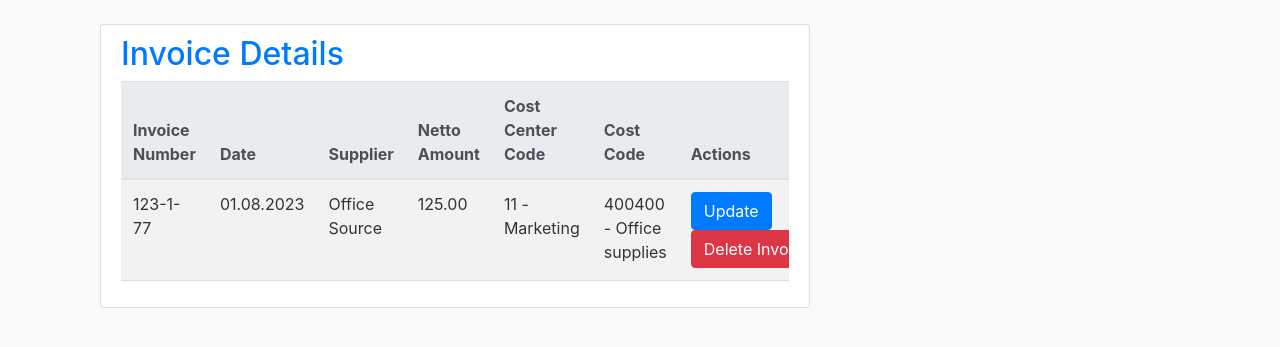
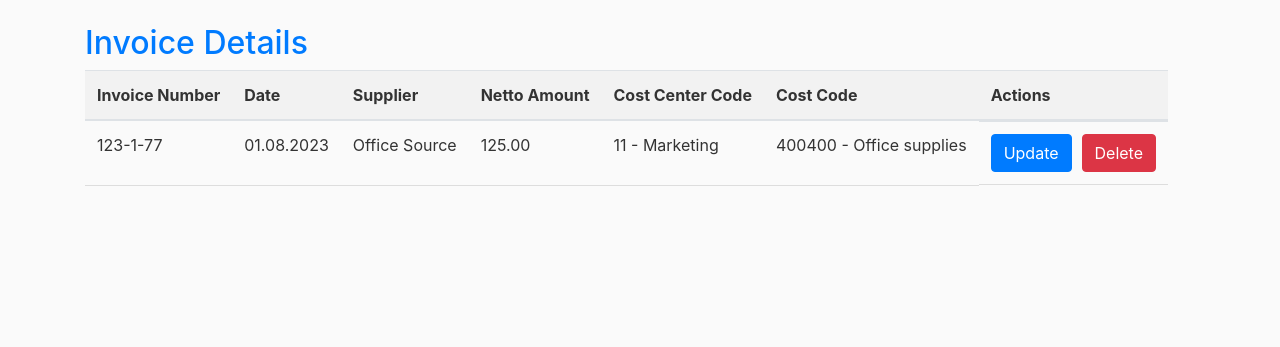
Before and after one commit to anasicic/report_project, a Django app: page /detail/2/ in a window 1280 px wide. Shown: the part 56-403 px from the top of the page. Run offline with Django 4.2, Linux system fonts and the light colour scheme; a user stored in the database is signed in; data comes from the database, SQL or seed files in the repository; both versions use the stored data as it was after the commit; some libraries are stand-ins or nearby versions.

Commit message:
new features, edited css

```diff
--- a/invoice/static/invoice/main.css
+++ b/invoice/static/invoice/main.css
@@ -1,3 +1,5 @@
+
+
 body {
   background: #fafafa;
   color: #333333;
@@ -28,6 +30,7 @@ ul {
   font-weight: 500;
 }
 
+
 .content-section {
   background: #ffffff;
   padding: 10px 20px;
@@ -35,6 +38,7 @@ ul {
   border-radius: 3px;
   margin-bottom: 20px;
 }
+
 
 .article-title {
   color: #444444;
--- a/invoice/templates/invoice/base.html
+++ b/invoice/templates/invoice/base.html
@@ -45,7 +45,7 @@
     </div>
   </nav>
 </header>
-<main role="main" class="container">
+<main role="main" class="container-fluid">
     <div class='container'>
         <div class="row">
           <div class="col-md-8">
--- a/invoice/templates/invoice/create_invoice.html
+++ b/invoice/templates/invoice/create_invoice.html
@@ -1,4 +1,3 @@
-User
 {% extends "invoice/base.html" %}
 {% load crispy_forms_tags %}
 {% block content %}
--- a/invoice/templates/invoice/invoice_detail.html
+++ b/invoice/templates/invoice/invoice_detail.html
@@ -2,39 +2,35 @@
 {% load static %}
 
 {% block content %}
-<div class="content-section">
     <h2 style="color: #007bff;">Invoice Details</h2>
-    <div class="table-responsive">
-        <table class="table table-striped">
-            <thead class="thead-light">
-                <tr>
-                    <th scope="col" style="width: 15%;">Invoice Number</th>
-                    <th scope="col" style="width: 15%;">Date</th>
-                    <th scope="col" style="width: 20%;">Supplier</th>
-                    <th scope="col" style="width: 15%;">Netto Amount</th>
-                    <th scope="col" style="width: 15%;">Cost Center Code</th>
-                    <th scope="col" style="width: 20%;">Cost Code</th>
-                    <th scope="col" style="width: 10%;">Actions</th> <!-- Dodajte novu zaglavlje za akcije -->
+    <div class="table">
+        <table style="width: 100%;">
+                <tr style="width: 1%;white-space: nowrap;">
+                    <th scope="col" >Invoice Number</th>
+                    <th scope="col">Date</th>
+                    <th scope="col">Supplier</th>
+                    <th scope="col">Netto Amount</th>
+                    <th scope="col">Cost Center Code</th>
+                    <th scope="col" >Cost Code</th>
+                    <th scope="col">Actions</th> <!-- Dodajte novu zaglavlje za akcije -->
                 </tr>
-            </thead>
             <tbody>
-                <tr>
+                <tr style="width: 1%;white-space: nowrap;">
                     <td>{{ invoice.invoice_number }}</td>
                     <td>{{ invoice.date|date:"d.m.Y" }}</td>
                     <td>{{ invoice.supplier }}</td>
                     <td>{{ invoice.netto_amount }}</td>
                     <td>{{ invoice.cost_center_code }}</td>
                     <td>{{ invoice.cost_code }}</td>
-                    <td>
-                        <a href="{% url 'update_invoice' pk=invoice.pk %}" class="btn btn-primary">Update</a> <!-- Dodajte gumb za ažuriranje -->
-                        <form action="{% url 'delete_invoice' invoice.pk %}" method="post" style="display: inline; float: right;">
+                    <td style="display: flex; align-items: center;">
+                        <a href="{% url 'update_invoice' pk=invoice.pk %}" class="btn btn-primary" style="margin-right: 10px;">Update</a>
+                        <form action="{% url 'delete_invoice' invoice.pk %}" method="post" style="display: inline;">
                             {% csrf_token %}
-                            <button type="submit" class="btn btn-danger" onclick="return confirm('Are you sure you want to delete this invoice?');">Delete Invoice</button>
+                            <button type="submit" class="btn btn-danger" onclick="return confirm('Are you sure you want to delete this invoice?');">Delete</button>
                         </form>
                     </td>
                 </tr>
             </tbody>
         </table>
-    </div>
 </div>
 {% endblock content %}
```
Also changed, not shown: users/templates/users/profile.html (+6 -1 lines), users/views.py (+11 -1 lines), db.sqlite3.
